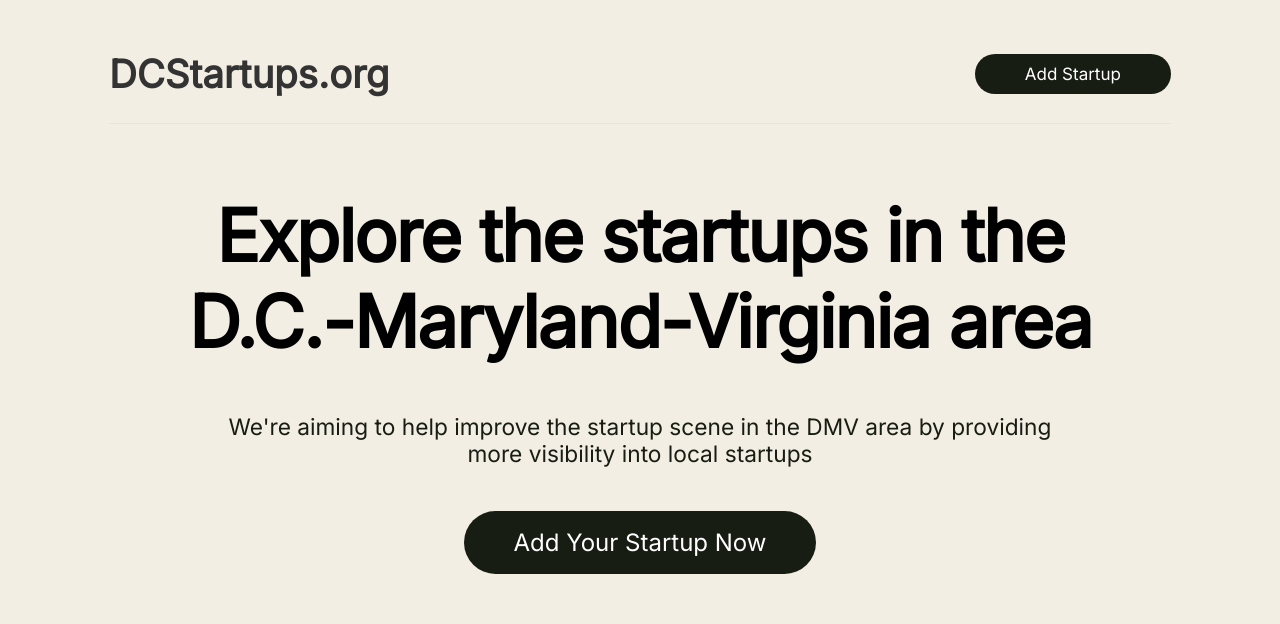
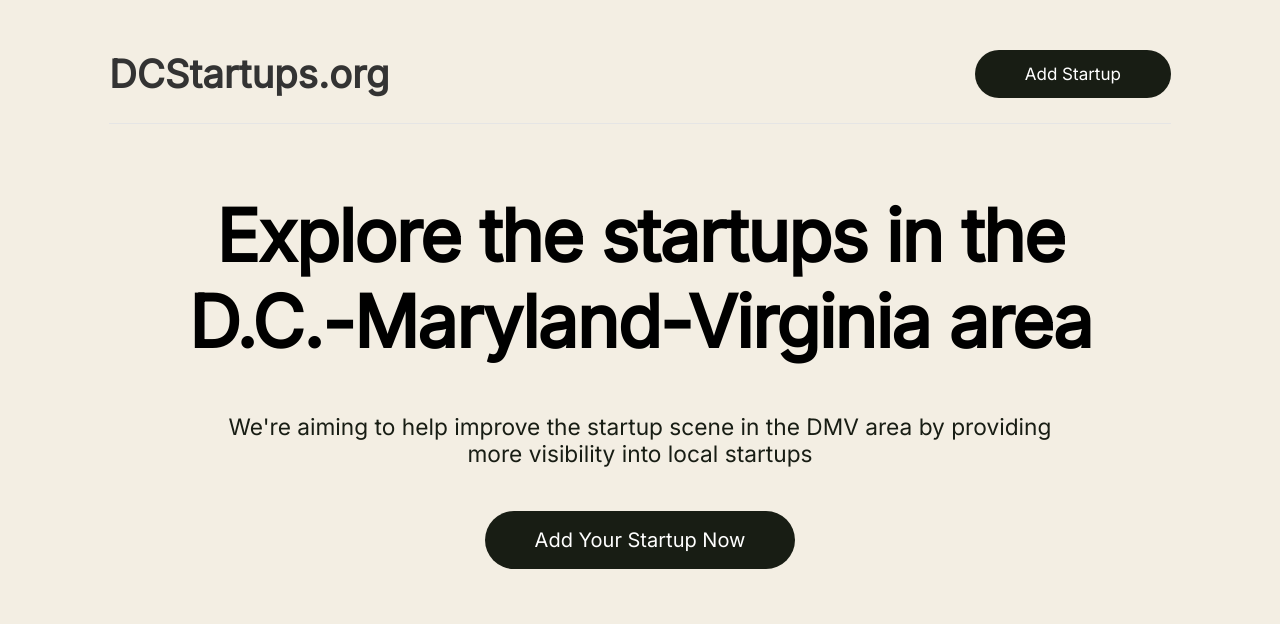
Before and after one commit to marvindanig/dctstartups.org, a plain HTML site: page index.html in a window 1280 px wide. Shown: the top 624 px of the page. Drawn offline with Linux system fonts and the light colour scheme.

Commit message:
Make center button more elegant

```diff
--- a/styles.css
+++ b/styles.css
@@ -52,7 +52,7 @@ nav#site-navigation {
     color: white;
     border: none;
     border-radius: 40px;
-    padding: 10px 50px;
+    padding: 14px 50px;
     cursor: pointer;
     text-align: center;
     font-size: 17px;
@@ -73,7 +73,7 @@ nav#site-navigation {
     font-size: 72px;
     text-align: center;
     font-family: 'Inter';
-    font-weight: bolder;
+    font-weight: 900;
     letter-spacing: -1.6px;
     line-height: 85.8px;
 }
@@ -98,6 +98,6 @@ nav#site-navigation {
 
 #landingButtonDiv a {
     margin: 2% 0;
-    font-size: 24px;
+    font-size: 20px;
     padding: 17px 50px;
 }
```
